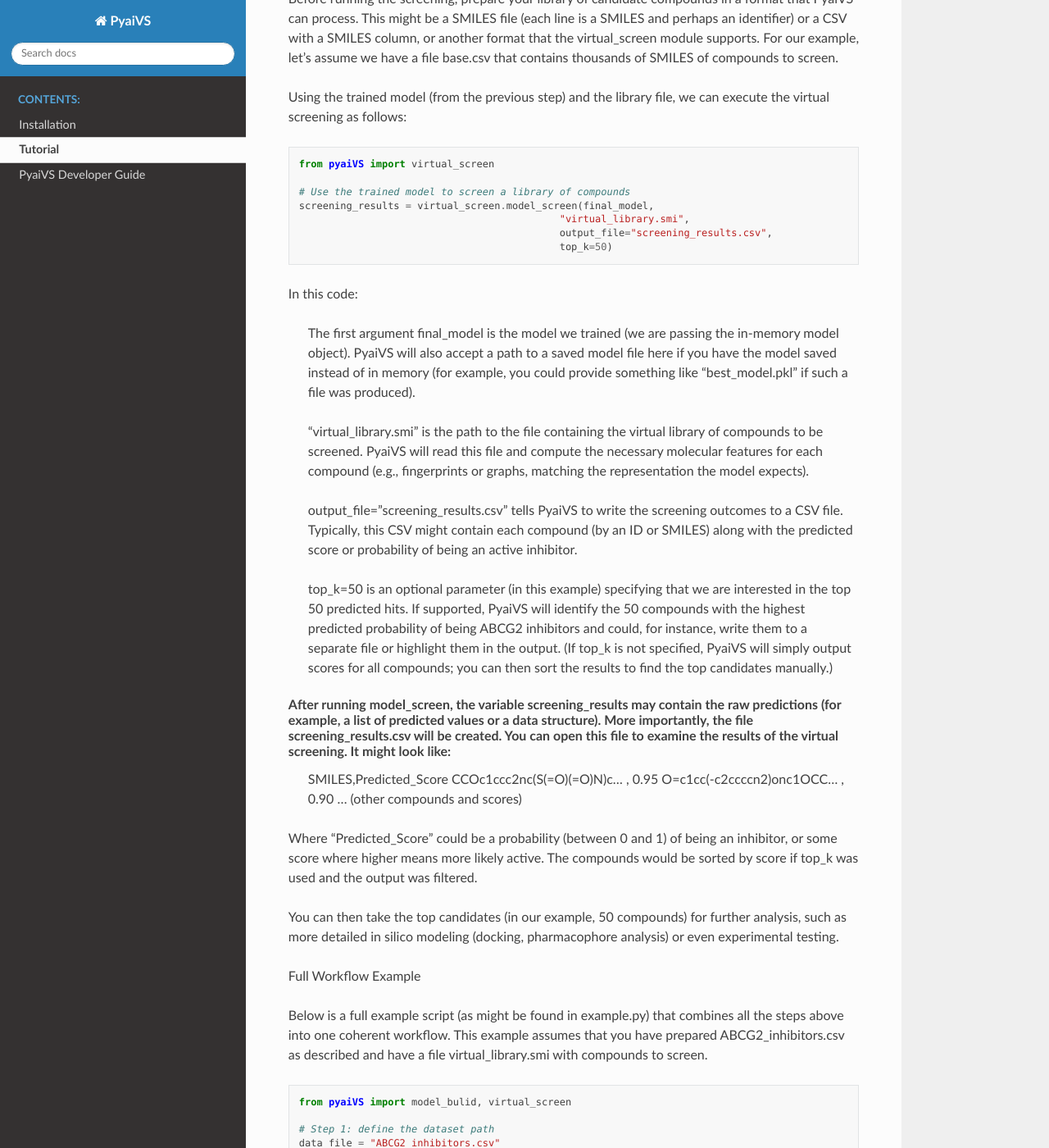
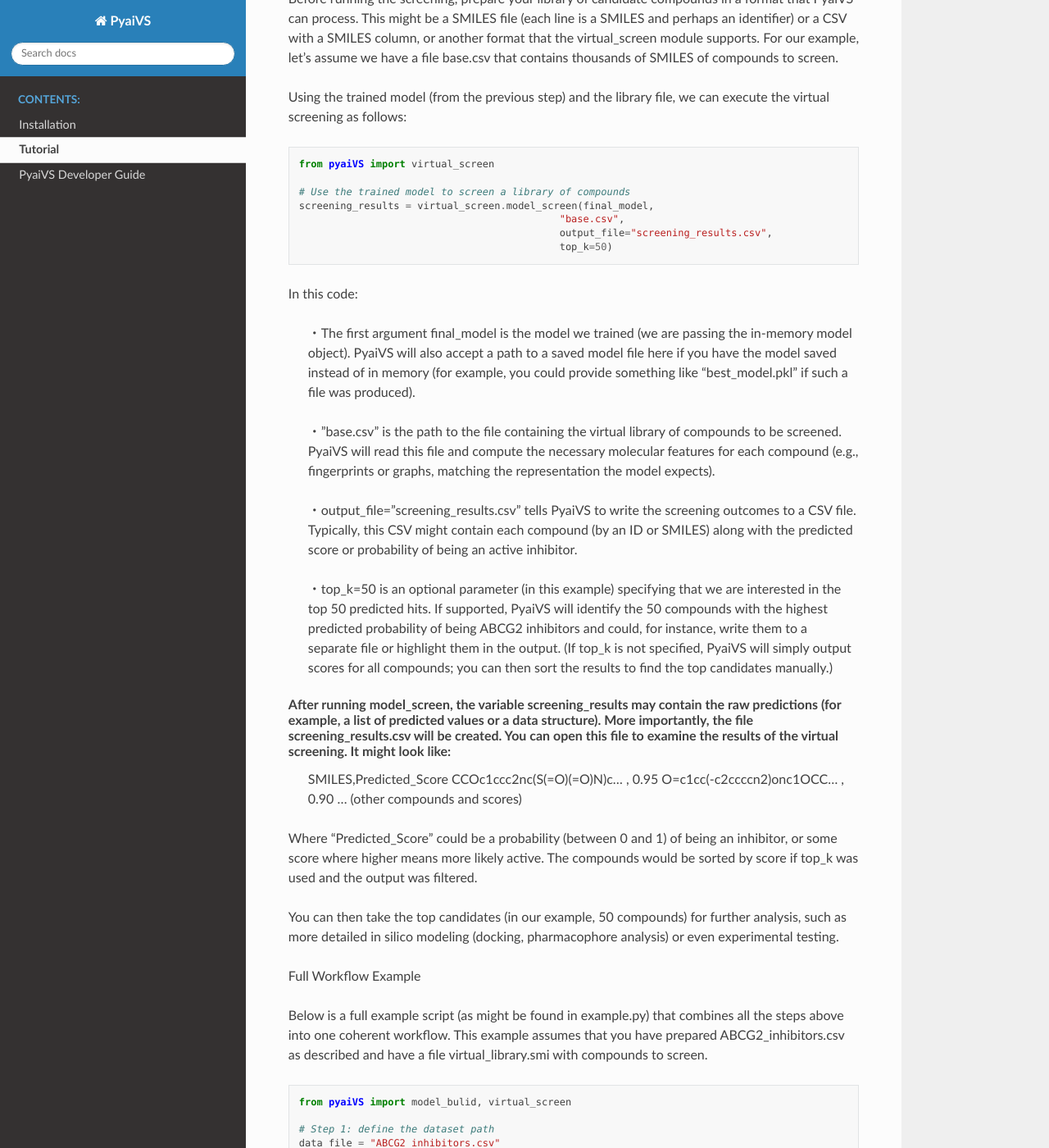
Before and after one commit to danqingmk/OpenVS_PyaiVS, a Sphinx documentation site: the page built from docs/tutorial.rst, in a window 1280 px wide and 1400 px high, scrolled down 3371 px. Shown: the whole window at 82% size. Built offline with Sphinx 7.4.7 and the Read the Docs theme 3.1.0, drawn with Linux system fonts in a browser that asks for light colours.

Commit message:
Update tutorial.rst

```diff
--- a/docs/tutorial.rst
+++ b/docs/tutorial.rst
@@ -91,19 +91,19 @@ Using the trained model (from the previous step) and the library file, we can ex
 
    # Use the trained model to screen a library of compounds
    screening_results = virtual_screen.model_screen(final_model,
-                                               "virtual_library.smi",
+                                               "base.csv",
                                                output_file="screening_results.csv",
                                                top_k=50)
 
 In this code:
 
-    The first argument final_model is the model we trained (we are passing the in-memory model object). PyaiVS will also accept a path to a saved model file here if you have the model saved instead of in memory (for example, you could provide something like "best_model.pkl" if such a file was produced).
+    ・The first argument final_model is the model we trained (we are passing the in-memory model object). PyaiVS will also accept a path to a saved model file here if you have the model saved instead of in memory (for example, you could provide something like "best_model.pkl" if such a file was produced).
 
-    "virtual_library.smi" is the path to the file containing the virtual library of compounds to be screened. PyaiVS will read this file and compute the necessary molecular features for each compound (e.g., fingerprints or graphs, matching the representation the model expects).
+    ・"base.csv" is the path to the file containing the virtual library of compounds to be screened. PyaiVS will read this file and compute the necessary molecular features for each compound (e.g., fingerprints or graphs, matching the representation the model expects).
 
-    output_file="screening_results.csv" tells PyaiVS to write the screening outcomes to a CSV file. Typically, this CSV might contain each compound (by an ID or SMILES) along with the predicted score or probability of being an active inhibitor.
+    ・output_file="screening_results.csv" tells PyaiVS to write the screening outcomes to a CSV file. Typically, this CSV might contain each compound (by an ID or SMILES) along with the predicted score or probability of being an active inhibitor.
 
-    top_k=50 is an optional parameter (in this example) specifying that we are interested in the top 50 predicted hits. If supported, PyaiVS will identify the 50 compounds with the highest predicted probability of being ABCG2 inhibitors and could, for instance, write them to a separate file or highlight them in the output. (If top_k is not specified, PyaiVS will simply output scores for all compounds; you can then sort the results to find the top candidates manually.)
+    ・top_k=50 is an optional parameter (in this example) specifying that we are interested in the top 50 predicted hits. If supported, PyaiVS will identify the 50 compounds with the highest predicted probability of being ABCG2 inhibitors and could, for instance, write them to a separate file or highlight them in the output. (If top_k is not specified, PyaiVS will simply output scores for all compounds; you can then sort the results to find the top candidates manually.)
 
 After running model_screen, the variable screening_results may contain the raw predictions (for example, a list of predicted values or a data structure). More importantly, the file screening_results.csv will be created. You can open this file to examine the results of the virtual screening. It might look like:
    SMILES,Predicted_Score
```
